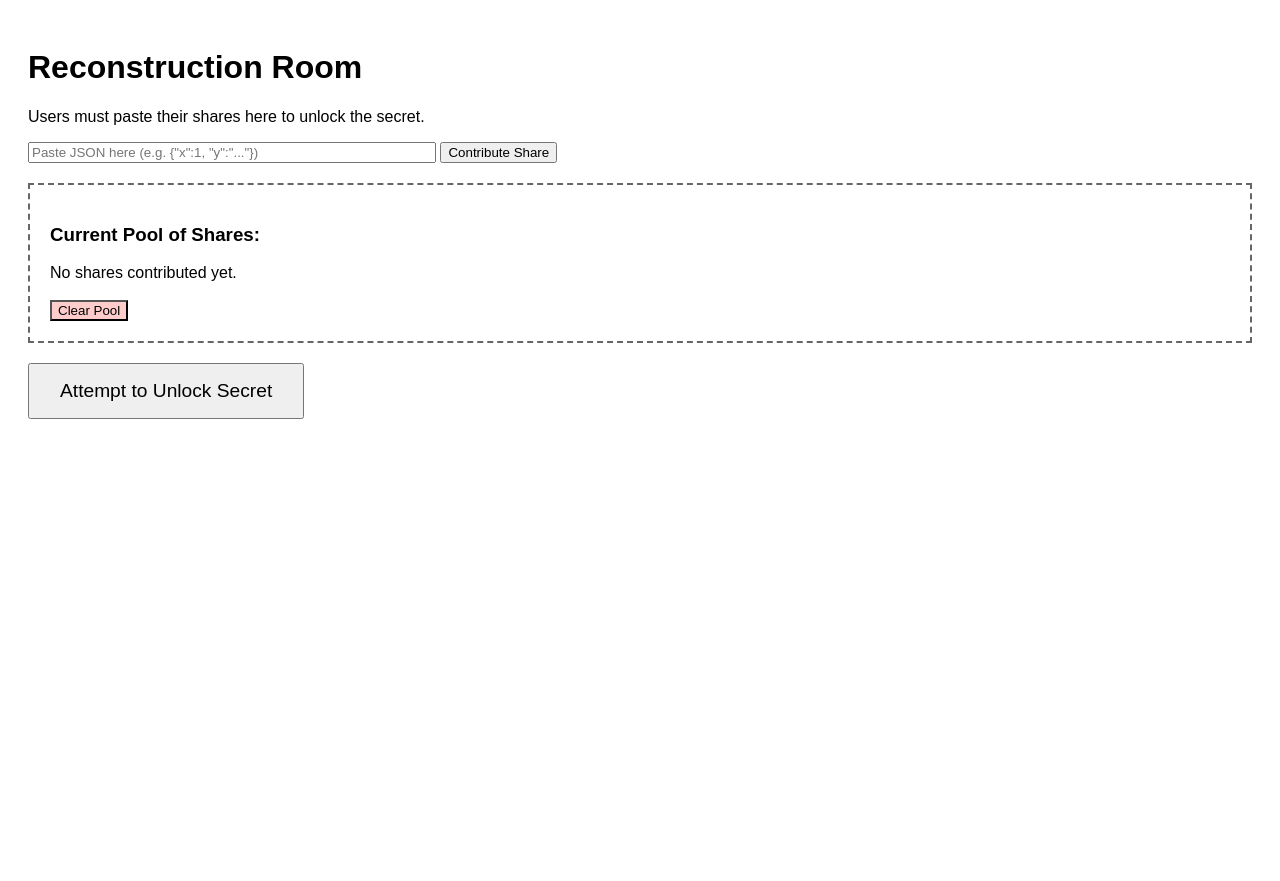
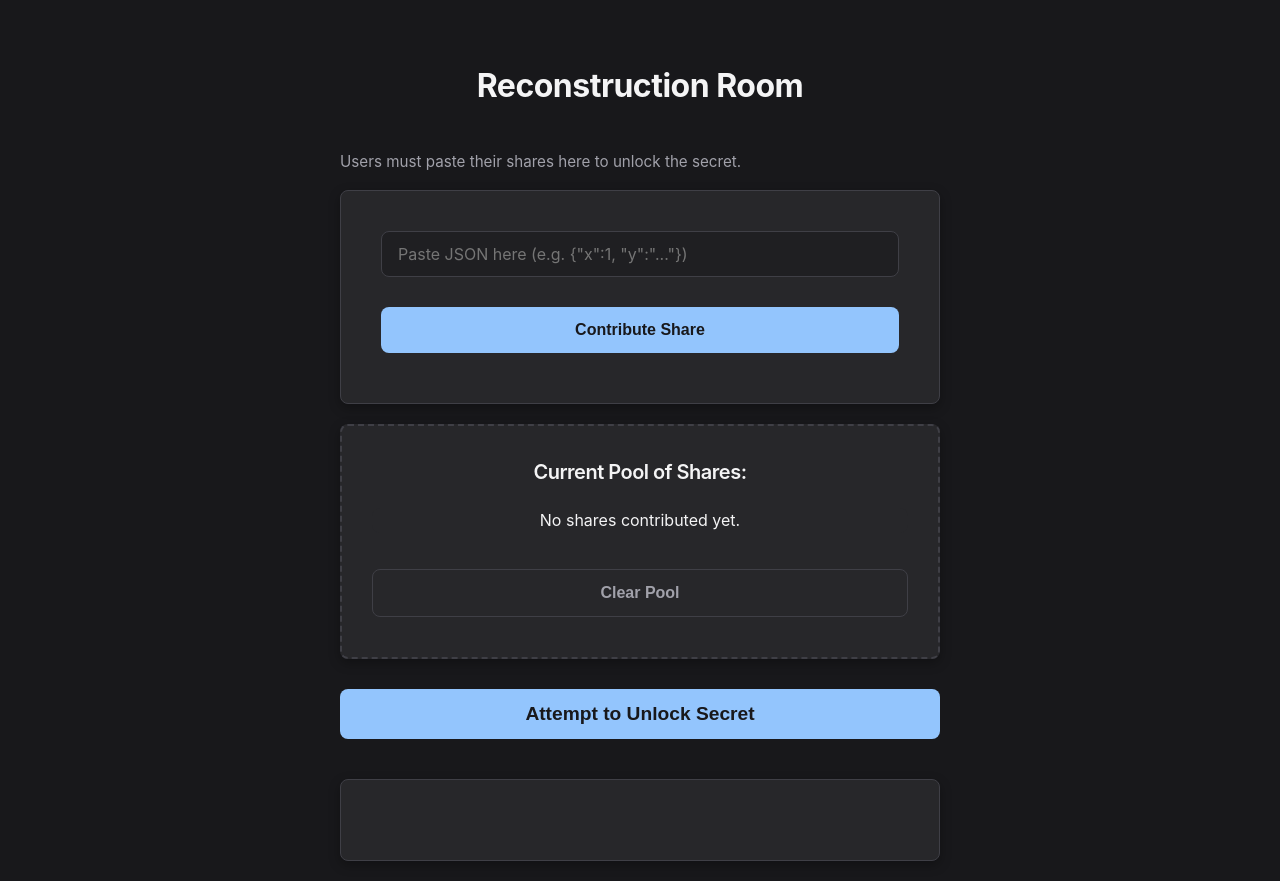
Before and after one commit to pragunkk/Shamir-s-Secret-Sharing, a Flask app: page /reconstruct in a window 1280 px wide. Before the commit the page ends 419 px from the top, so only its background shows below. Run offline with Flask 3, Linux system fonts and the light colour scheme; data that the repository does not hold is empty.

Commit message:
changed styling

```diff
--- /dev/null
+++ b/static/style.css
@@ -0,0 +1,199 @@
+/* style.css - Dark Theme with Pastel Blue Accent */
+
+:root {
+    --bg-color: #18181b;       /* Deep charcoal background */
+    --card-bg: #27272a;        /* Lighter charcoal for containers */
+    --text-primary: #f4f4f5;   /* Almost white text */
+    --text-secondary: #a1a1aa; /* Light grey subtext */
+    --accent: #93c5fd;         /* Pastel Blue accent button color */
+    --accent-hover: #60a5fa;   /* Slightly brighter pastel blue on hover */
+    --border-color: #3f3f46;   /* Subtle dark gray borders */
+    --success: #4ade80;        /* Pastel green for success */
+    --error: #f87171;          /* Pastel red for error */
+    --font-main: -apple-system, BlinkMacSystemFont, "Segoe UI", Roboto, Helvetica, Arial, sans-serif;
+    --radius: 8px;             /* Soft rounded corners */
+    --shadow: 0 4px 12px rgba(0, 0, 0, 0.3); /* Stronger shadow for dark mode depth */
+    --input-bg: #1f1f22;       /* Slightly darker than card bg for inputs */
+}
+
+/* --- Global Reset & Body --- */
+* {
+    box-sizing: border-box;
+}
+
+body {
+    margin: 0;
+    padding: 0;
+    font-family: var(--font-main);
+    background-color: var(--bg-color);
+    color: var(--text-primary);
+    line-height: 1.6;
+    display: flex;
+    flex-direction: column;
+    align-items: center;
+    min-height: 100vh;
+    padding-top: 60px !important; /* Override inline padding */
+}
+
+/* --- Layout Container --- */
+/* We treat the body content like a centered card */
+body > * {
+    max-width: 600px;
+    width: 100%;
+}
+
+/* Wrap main content in a visual card if possible,
+   but since we are styling existing HTML, we target specific blocks */
+div, form, body > div {
+    background: var(--card-bg);
+    border-radius: var(--radius);
+    /* Only apply shadow to main containers, not inner divs */
+    box-shadow: none;
+}
+
+/* Apply card style to the main wrapper divs usually found in body */
+body > div, body > form {
+    padding: 40px !important;
+    border: 1px solid var(--border-color) !important;
+    box-shadow: var(--shadow);
+    background: var(--card-bg) !important;
+    margin-bottom: 20px;
+}
+
+/* --- Typography --- */
+h1, h2, h3 {
+    margin-top: 0;
+    font-weight: 700;
+    letter-spacing: -0.5px;
+    color: var(--text-primary);
+    text-align: center;
+}
+
+h1 { font-size: 2rem; margin-bottom: 1.5rem; }
+h2 { font-size: 1.5rem; margin-bottom: 1.5rem; }
+h3 { font-size: 1.25rem; font-weight: 600; }
+
+p, label {
+    color: var(--text-secondary);
+    font-size: 0.95rem;
+}
+
+label {
+    display: block;
+    margin-bottom: 8px;
+    font-weight: 500;
+    color: var(--text-primary);
+}
+
+/* --- Forms & Inputs --- */
+input[type="text"],
+input[type="number"],
+textarea {
+    width: 100% !important; /* Override inline width */
+    padding: 12px 16px;
+    border: 1px solid var(--border-color);
+    border-radius: var(--radius);
+    font-size: 1rem;
+    font-family: inherit;
+    transition: all 0.2s ease;
+    background-color: var(--input-bg); /* Dark input background */
+    color: var(--text-primary);
+    margin-bottom: 20px;
+}
+
+input:focus, textarea:focus {
+    outline: none;
+    border-color: var(--accent); /* Accent border on focus */
+    background-color: var(--card-bg);
+    box-shadow: 0 0 0 3px rgba(147, 197, 253, 0.15); /* Pastel blue glow */
+}
+
+textarea {
+    font-family: 'Menlo', 'Monaco', 'Courier New', monospace; /* Code look for shares */
+    font-size: 0.85rem;
+    color: var(--text-secondary);
+    resize: vertical;
+}
+
+/* --- Buttons & Links --- */
+button,
+a[href] {
+    display: inline-block;
+    width: 100%;
+    padding: 14px 20px !important;
+    background-color: var(--accent) !important;
+    color: var(--bg-color) !important; /* Dark text on pastel button for contrast */
+    border: none;
+    border-radius: var(--radius);
+    font-size: 1rem;
+    font-weight: 600;
+    text-align: center;
+    text-decoration: none;
+    cursor: pointer;
+    transition: transform 0.1s ease, background-color 0.2s ease;
+    margin: 10px 0 !important;
+}
+
+button:hover, a:hover {
+    background-color: var(--accent-hover) !important;
+    transform: translateY(-1px);
+}
+
+button:active, a:active {
+    transform: translateY(1px);
+}
+
+/* Secondary/Ghost Button Style (for Logout or Clear) */
+a[href="/logout"], button[onclick="clearPool()"] {
+    background-color: transparent !important;
+    border: 1px solid var(--border-color) !important;
+    color: var(--text-secondary) !important;
+}
+
+a[href="/logout"]:hover, button[onclick="clearPool()"]:hover {
+    background-color: var(--border-color) !important; /* Subtle dark hover */
+    color: var(--text-primary) !important;
+    border-color: var(--text-primary) !important;
+}
+
+/* --- Dashboard Specifics --- */
+/* The container displaying the share */
+div[style*="border: 1px solid"] {
+    border: 1px solid var(--border-color) !important;
+    background-color: var(--input-bg) !important; /* Darker inner container */
+    padding: 25px !important;
+    border-radius: var(--radius);
+}
+
+/* --- Reconstruction Room Specifics --- */
+.pool {
+    border: 2px dashed var(--border-color) !important;
+    background-color: var(--input-bg); /* Darker pool background */
+    border-radius: var(--radius);
+    padding: 30px !important;
+    text-align: center;
+}
+
+.share-item {
+    background: var(--card-bg) !important;
+    border: 1px solid var(--border-color);
+    padding: 8px 16px !important;
+    margin: 6px !important;
+    border-radius: 20px !important; /* Pill shape for tags */
+    font-size: 0.85rem;
+    font-weight: 600;
+    color: var(--text-primary);
+    box-shadow: 0 2px 4px rgba(0,0,0,0.2); /* Darker subtle shadow */
+}
+
+.secret-box {
+    margin-top: 30px;
+    padding: 20px;
+    border-radius: var(--radius);
+    background: rgba(74, 222, 128, 0.1); /* Very subtle pastel green tint */
+    border: 1px solid var(--success); /* Pastel green border */
+    font-family: 'Menlo', monospace;
+    font-size: 1.5rem !important;
+    text-align: center;
+    color: var(--success);
+}
--- a/templates/admin.html
+++ b/templates/admin.html
@@ -1,6 +1,6 @@
 <!DOCTYPE html>
 <html>
-<head><title>Admin Setup</title></head>
+<head><title>Admin Setup</title> <link rel="stylesheet" href="{{ url_for('static', filename='style.css') }}"></head>
 <body style="font-family: sans-serif; padding: 20px;">
     <h2>1. Setup Secret</h2>
     <form method="POST">
--- a/templates/dashboard.html
+++ b/templates/dashboard.html
@@ -1,5 +1,6 @@
 <!DOCTYPE html>
 <html>
+    <head><link rel="stylesheet" href="{{ url_for('static', filename='style.css') }}"></head>
 <body style="font-family: sans-serif; padding: 20px;">
     <h2>Welcome, {{ user }}</h2>
     <div style="border: 1px solid #ccc; padding: 20px; background: #f9f9f9;">
--- a/templates/home.html
+++ b/templates/home.html
@@ -1,6 +1,6 @@
 <!DOCTYPE html>
 <html>
-<head><title>Secret Sharing Demo</title></head>
+<head><title>Secret Sharing Demo</title> <link rel="stylesheet" href="{{ url_for('static', filename='style.css') }}"></head>
 <body style="font-family: sans-serif; text-align: center; padding: 50px;">
     <h1>Shamir's Secret Sharing Demo</h1>
     <div style="margin-top: 30px;">
--- a/templates/login.html
+++ b/templates/login.html
@@ -1,5 +1,6 @@
 <!DOCTYPE html>
 <html>
+    <head><link rel="stylesheet" href="{{ url_for('static', filename='style.css') }}"></head>
 <body>
     <h2>User Login</h2>
     <form method="POST">
--- a/templates/reconstruct.html
+++ b/templates/reconstruct.html
@@ -2,12 +2,7 @@
 <html>
 <head>
     <title>Reconstruction Room</title>
-    <style>
-        body { font-family: sans-serif; padding: 20px; }
-        .pool { margin: 20px 0; padding: 20px; border: 2px dashed #666; }
-        .share-item { background: #e0e0e0; padding: 5px 10px; margin: 5px; display: inline-block; border-radius: 4px;}
-        .secret-box { font-size: 2em; color: green; font-weight: bold; margin-top: 20px;}
-    </style>
+    <link rel="stylesheet" href="{{ url_for('static', filename='style.css') }}">
 </head>
 <body>
     <h1>Reconstruction Room</h1>
```
Also changed, not shown: templates/style.css (added, +196 -0 lines).
